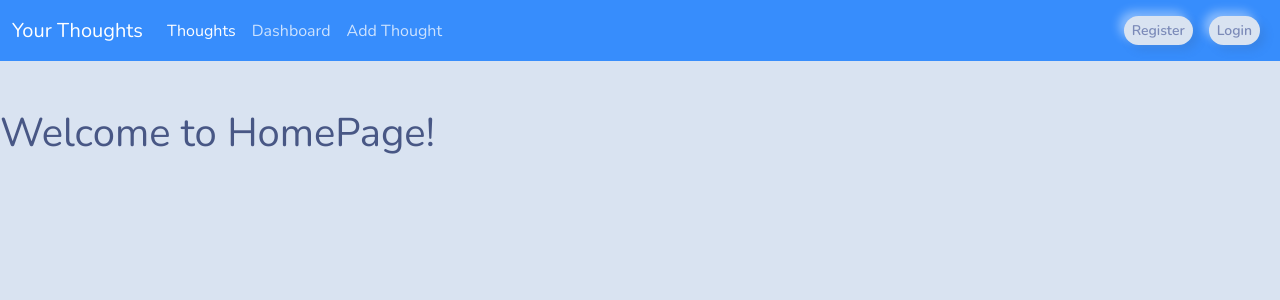
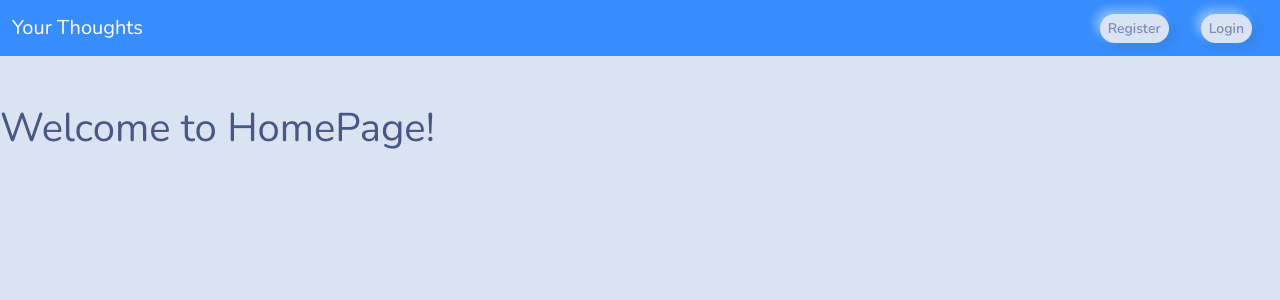
Before and after one commit to endang-ismaya/django-thoughts, a Django app: page / in a window 1280 px wide. Shown: the top 300 px of the page. Run offline with Django 4.2, Linux system fonts and the light colour scheme; parts of the project's set-up code (start-up, migrations or seed data) failed here and were passed over.

Commit message:
update_thought with error messages

```diff
--- a/app_journal_final/views.py
+++ b/app_journal_final/views.py
@@ -36,25 +36,28 @@ def add_thought(request):
 
 @login_required(login_url="app_user:login")
 def update_thought(request, pk):
-    # initialize form
-    form = None
-    thought = Thought.objects.get(pk=pk, poster=request.user)
+    try:
+        form = None
+        thought = Thought.objects.get(pk=pk, poster=request.user)
 
-    if request.method == "POST":
-        form = ThoughtUpdateForm(request.POST, instance=thought)
+        if request.method == "POST":
+            form = ThoughtUpdateForm(request.POST, instance=thought)
 
-        if form.is_valid():
-            thought.save()
-            messages.success(request, "Thought updated successfully.")
-            return redirect(reverse("app_journal_final:list_thought"))
-    else:
-        form = ThoughtUpdateForm(instance=thought)
+            if form.is_valid():
+                thought.save()
+                messages.success(request, "Thought updated successfully.")
+                return redirect(reverse("app_journal_final:list_thought"))
+        else:
+            form = ThoughtUpdateForm(instance=thought)
 
-    context = {"form": form}
-    return render(request, "app_journal_final/thought/update-thought.html", context)
+        context = {"form": form}
+        return render(request, "app_journal_final/thought/update-thought.html", context)
+    except Thought.DoesNotExist:
+        messages.error(request, "Thought not found!.")
+        return redirect(reverse("app_journal_final:list_thought"))
 
 
-@login_required
+@login_required(login_url="app_user:login")
 def list_thought(request):
     current_user = request.user
     thoughts = Thought.objects.all().filter(poster=current_user)
--- a/templates/base.html
+++ b/templates/base.html
@@ -33,8 +33,9 @@
                 >
                     <span class="navbar-toggler-icon"></span>
                 </button>
-                <div class="collapse navbar-collapse" id="navbarColor01">
-                    <ul class="navbar-nav me-auto">
+                <div class="collapse navbar-collapse d-flex" id="navbarColor01">
+                    {% if user.is_authenticated %}
+                    <ul class="navbar-nav flex-grow-1">
                         <li class="nav-item">
                             <a
                                 class="nav-link active"
@@ -58,7 +59,10 @@
                             >
                         </li>
                     </ul>
-                    <div class="d-flex m-2">
+                    {% else %}
+                    <ul class="navbar-nav flex-grow-1"></ul>
+                    {% endif %}
+                    <div class="d-flex">
                         {% if user.is_authenticated %}
                         <form
                             method="POST"
@@ -80,7 +84,7 @@
                             Register
                         </a>
                         <a
-                            class="btn btn-secondary btn-sm"
+                            class="btn btn-secondary btn-sm mx-3"
                             href="{% url 'app_user:login' %}"
                         >
                             Login
@@ -106,7 +110,7 @@
         </div>
 
         <!-- Messages -->
-        <div class="container mb-5 mt-2">
+        <div class="container mb-5 mt-5 w-50">
             {% for message in messages %}
             <!-- messages start -->
 
@@ -122,8 +126,22 @@
                 <p>{{message}}</p>
             </div>
             {% endif %}
+            <!-- messages end -->
 
+            <!-- check if message.success -->
+            {% if message.level == DEFAULT_MESSAGE_LEVELS.ERROR %}
+            <div class="alert alert-dismissible alert-warning">
+                <button
+                    type="button"
+                    class="btn-close"
+                    data-bs-dismiss="alert"
+                ></button>
+                {% comment %} <strong>Welcome!</strong> {% endcomment %}
+                <p>{{message}}</p>
+            </div>
+            {% endif %}
             <!-- messages end -->
+
             {% endfor %}
         </div>
 
```
Also changed, not shown: app_user/views.py (+4 -4 lines).
